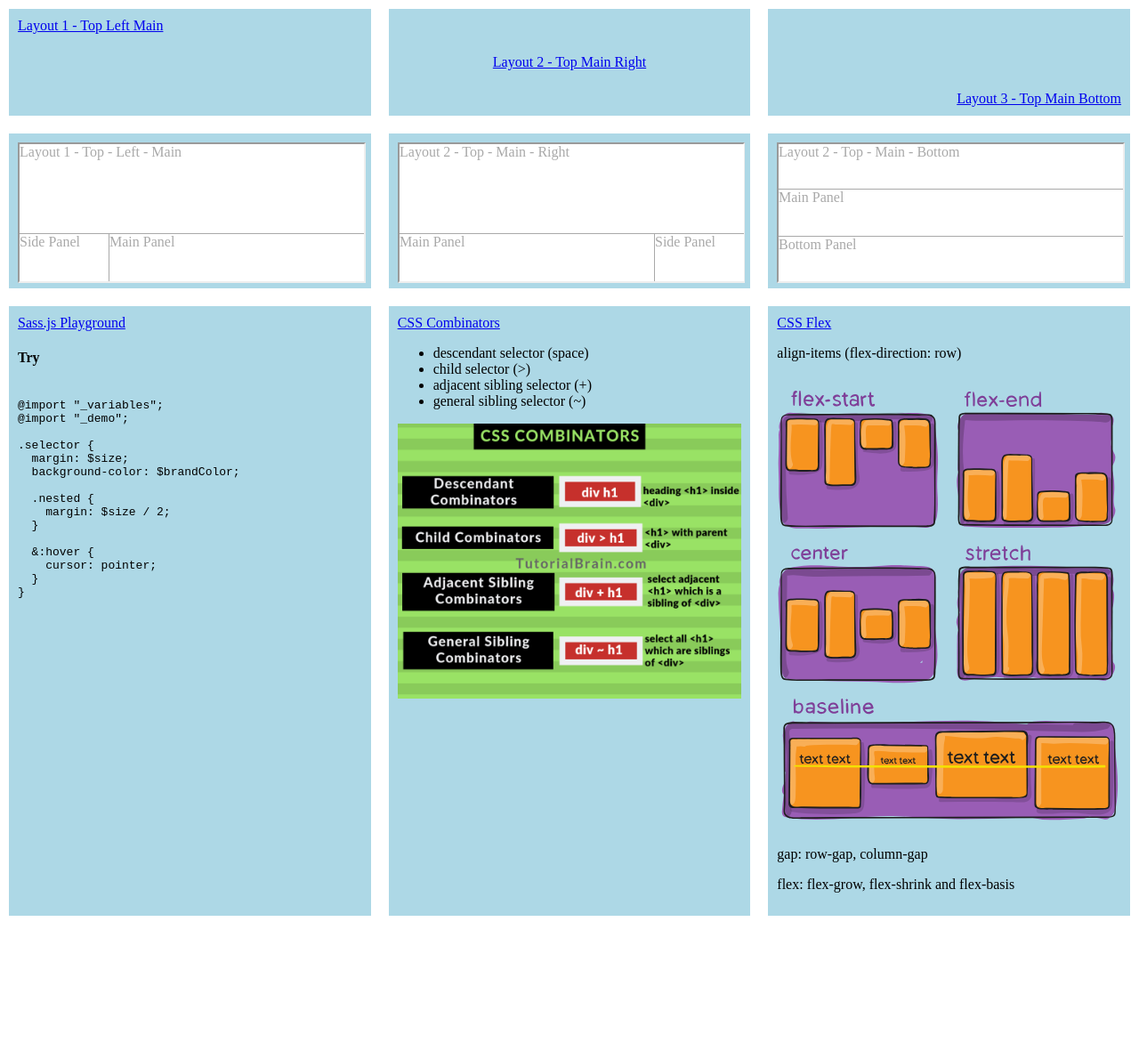
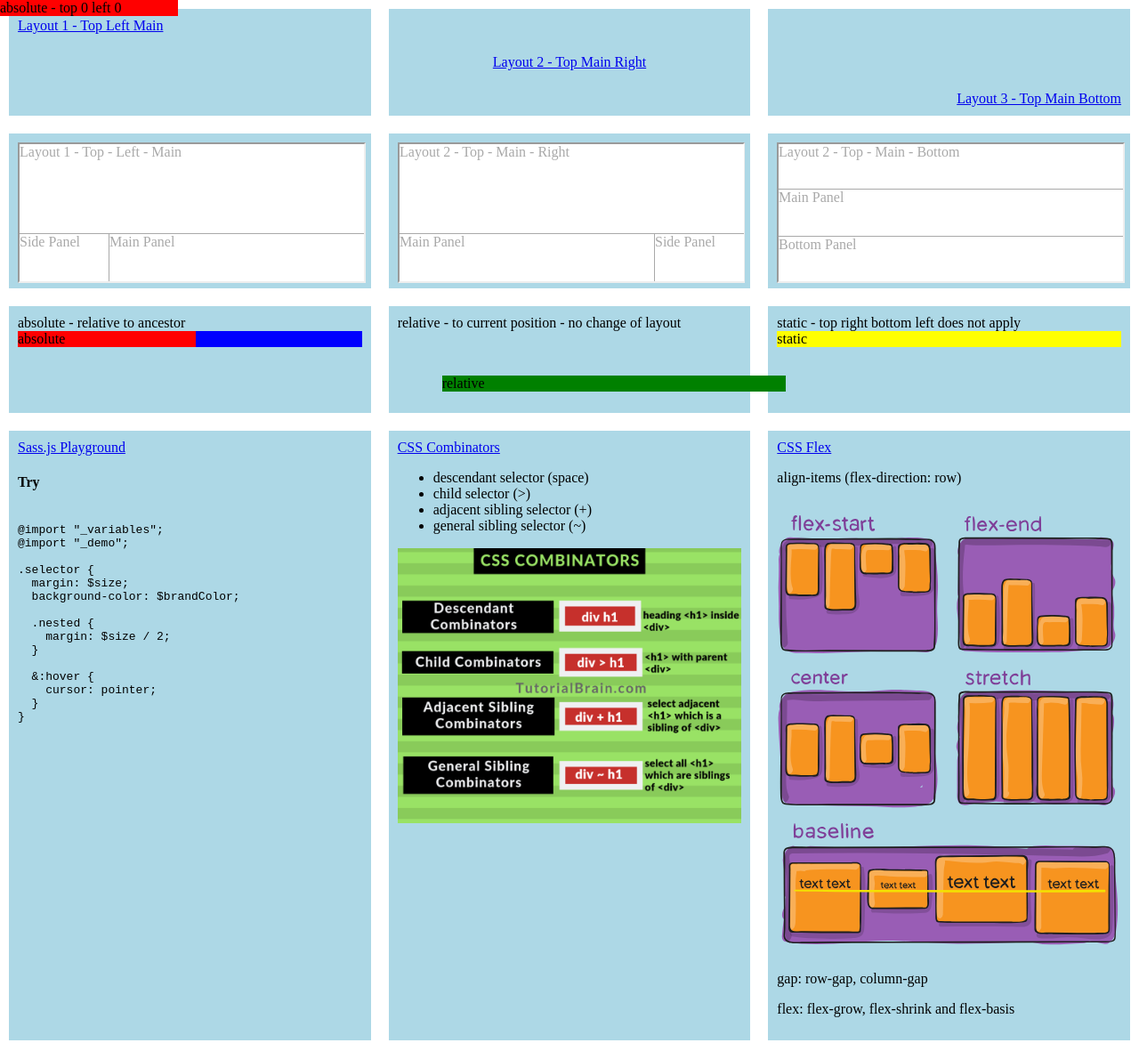
Before and after one commit to jamesz/css, a plain HTML site: page index.html in a window 1280 px wide. Shown: the whole page at 89% size. Before the commit the page ends 1039 px from the top, so only its background shows below. Drawn offline with Linux system fonts and the light colour scheme.

Commit message:
absolute vs relative vs static (default)

```diff
--- a/index.html
+++ b/index.html
@@ -89,6 +89,23 @@
 
       <div class="section">
         <div class="tile">
+          <div>absolute - relative to ancestor </div>
+          <div style="position:absolute; background-color:red; top:0px; left:0px; width:200px">absolute - top 0 left 0</div>
+          <div style="position:absolute; background-color:red; width:200px">absolute</div>
+          <div style="background-color:blue;">another div</div>
+        </div>
+        <div class="tile">
+          relative - to current position - no change of layout
+          <div style="position:relative; background-color:green; top:50px; left:50px">relative</div>
+        </div>
+        <div class="tile">
+          static - top right bottom left does not apply
+          <div style="position:static; background-color:yellow; top:50px; left:50px">static</div>
+        </div>
+      </div>
+
+      <div class="section">
+        <div class="tile">
           <div>
             <a href="http://sass.js.org/" target="_window">
               Sass.js Playground
```
